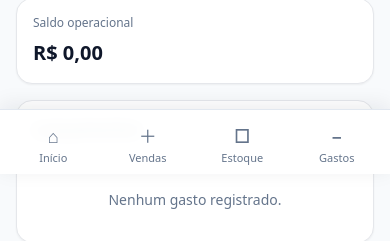
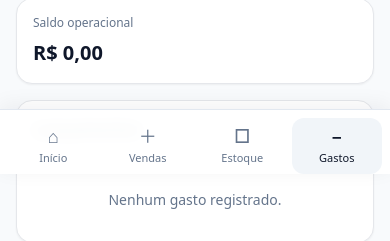
Before and after one commit to Foxkvjx/degustyacaii, a Next.js app: page /gastos in a window 390 px wide. Shown: the part 670-911 px from the top of the page. Built offline with nearby package versions, Linux system fonts and the light colour scheme; no server answers; the database is empty.

Commit message:
style: soften mobile nav for OLED theme

```diff
--- a/app/components/MobileNav.tsx
+++ b/app/components/MobileNav.tsx
@@ -1,4 +1,7 @@
+"use client";
+
 import Link from "next/link";
+import { usePathname } from "next/navigation";
 
 const items = [
   ["/dashboard", "Início", "⌂"],
@@ -8,15 +11,29 @@ const items = [
 ];
 
 export default function MobileNav() {
+  const pathname = usePathname();
+
   return (
-    <nav className="fixed inset-x-0 bottom-0 z-50 border-t border-slate-200 bg-white/95 px-2 pb-[env(safe-area-inset-bottom)] pt-2 shadow-[0_-4px_20px_rgba(15,23,42,0.08)] backdrop-blur dark:border-slate-800 dark:bg-slate-950/95 dark:shadow-[0_-4px_20px_rgba(0,0,0,0.3)] sm:hidden">
+    <nav className="fixed inset-x-0 bottom-0 z-50 border-t border-slate-200 bg-white/95 px-2 pb-[env(safe-area-inset-bottom)] pt-2 shadow-[0_-4px_20px_rgba(15,23,42,0.06)] backdrop-blur dark:border-[#1a1a1a] dark:bg-black/95 dark:shadow-[0_-4px_20px_rgba(0,0,0,0.5)] sm:hidden">
       <div className="mx-auto grid max-w-md grid-cols-4 gap-1">
-        {items.map(([href, label, icon]) => (
-          <Link key={href} href={href} className="flex min-h-14 flex-col items-center justify-center rounded-xl px-2 text-[11px] font-medium text-slate-500 active:bg-slate-100 active:text-acai-700 dark:text-slate-400 dark:active:bg-slate-800 dark:active:text-acai-300">
-            <span className="text-lg leading-5">{icon}</span>
-            <span className="mt-1">{label}</span>
-          </Link>
-        ))}
+        {items.map(([href, label, icon]) => {
+          const active = pathname === href;
+
+          return (
+            <Link
+              key={href}
+              href={href}
+              className={`flex min-h-14 flex-col items-center justify-center rounded-xl px-2 text-[11px] font-medium transition-colors ${
+                active
+                  ? "bg-slate-100 text-slate-900 dark:bg-[#0d0d0d] dark:text-white"
+                  : "text-slate-500 dark:text-slate-500"
+              }`}
+            >
+              <span className="text-lg leading-5">{icon}</span>
+              <span className="mt-1">{label}</span>
+            </Link>
+          );
+        })}
       </div>
     </nav>
   );
```
